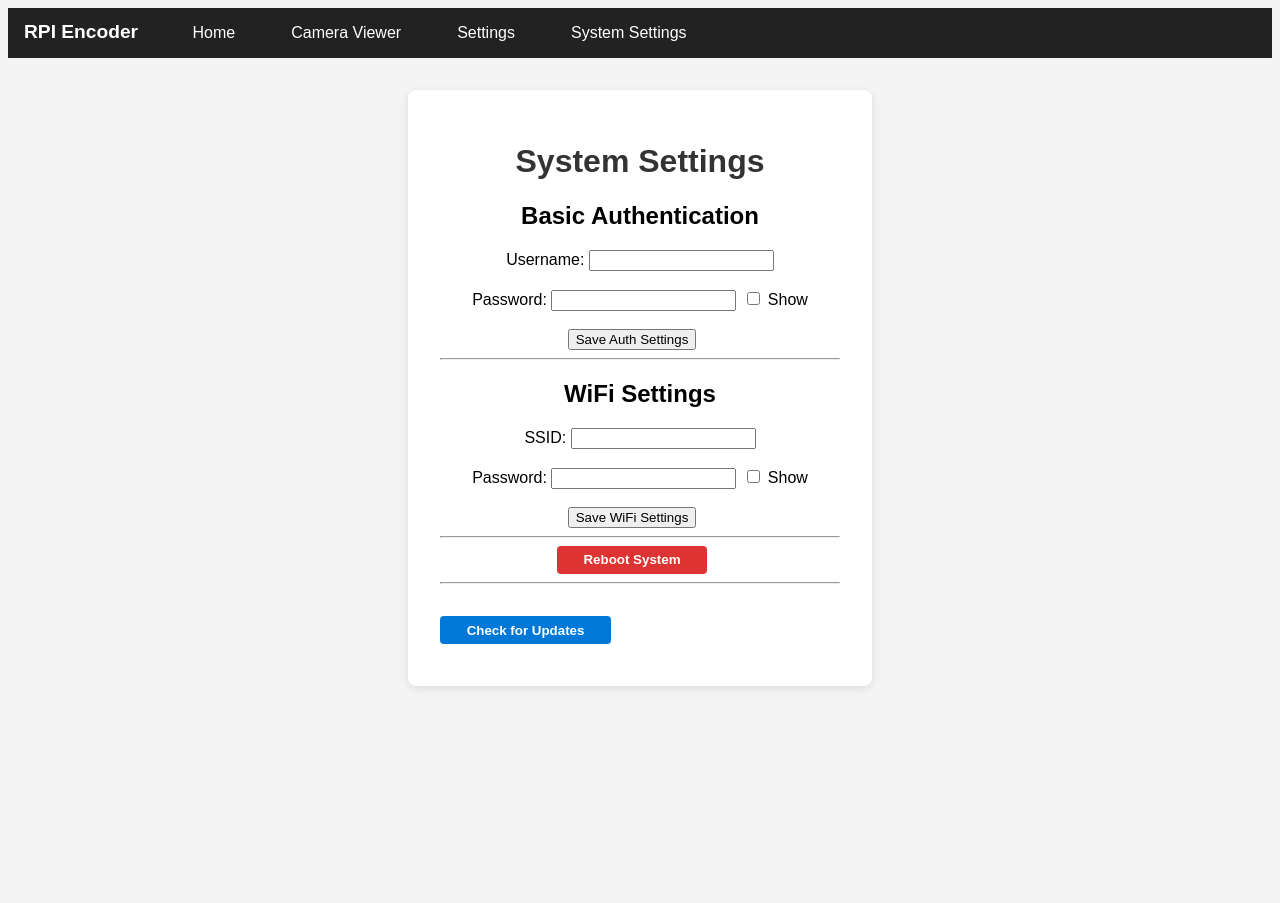
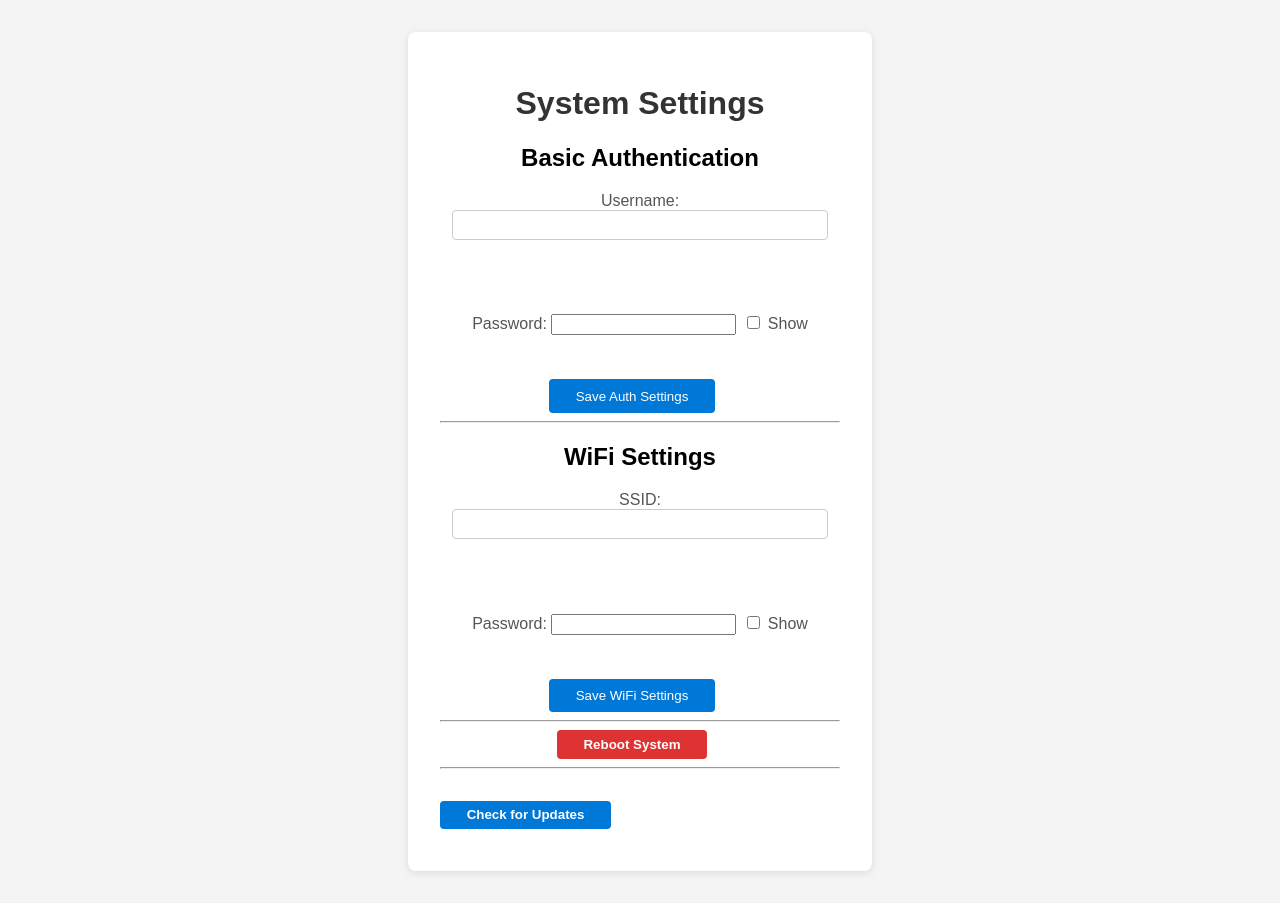
Before and after one commit to tfelici/RPI-Streamer, a Python web app: template templates/system_settings.html in a window 1280 px wide. Before the commit the page ends 688 px from the top, so only its background shows below. Run offline with Jinja, Linux system fonts and the light colour scheme; the template is opened without the code that fills it, so the values that code supplies are empty.

Commit message:
merged styles into navbar

```diff
--- a/templates/camera_viewer.html
+++ b/templates/camera_viewer.html
@@ -15,10 +15,14 @@
             text-align: center;
         }
         h1 { color: #333; }
+        .stat { font-size: 1.5em; margin: 1em 0; }
+        .label { color: #888; font-size: 0.9em; }
+        .content {
+            padding: 2em;
+        }
     </style>
 </head>
 <body>
-    {% include 'navbar.html' %}
     <div class="frame">
         <h1>Camera Viewer</h1>
         <iframe id="webcam-iframe" src="{{ ('http://' + request.host + ':8889/broadcast?muted=1&controls=1') if streaming else ('http://' + request.host + ':8889/webcam?muted=1&controls=1') }}" style="width:100%;height:360px;border:none;"></iframe>
--- a/templates/navbar.html
+++ b/templates/navbar.html
@@ -1,3 +1,30 @@
+<style>
+nav {
+    display: flex;
+    align-items: center;
+    background: #222;
+    color: #fff;
+    padding: 0.5em 1.5em;
+    font-size: 1.2em;
+    margin-bottom: 1.5em;
+    border-radius: 0 0 8px 8px;
+    gap: 2em;
+}
+nav a {
+    color: #fff;
+    text-decoration: none;
+    margin-left: 1.5em;
+    font-size: 0.95em;
+    font-weight: bold;
+    transition: color 0.2s;
+}
+nav a.active, nav a:hover {
+    color: #4ec9b0;
+}
+nav div {
+    margin-right: 2em;
+}
+</style>
 <nav>
     <div style="display:flex; flex-direction:column; align-items:flex-start;">
         <span>RPI Encoder</span>
--- a/templates/settings.html
+++ b/templates/settings.html
@@ -36,7 +36,6 @@
     </style>
 </head>
 <body>
-    {% include 'navbar.html' %}
     <div class="frame">
         <h1>Settings</h1>
         <form id="settings-form">
--- a/templates/system_settings.html
+++ b/templates/system_settings.html
@@ -15,31 +15,24 @@
             text-align: center;
         }
         h1 { color: #333; }
-        nav {
-            background: #222;
+        label { display: block; margin: 1em 0 0.5em; color: #555; }
+        input[type="text"], input[type="number"], select {
+            width: 90%;
+            padding: 0.5em;
+            border: 1px solid #ccc;
+            border-radius: 4px;
+            margin-bottom: 1em;
+        }
+        button {
+            padding: 0.7em 2em;
+            background: #0078d7;
             color: #fff;
-            padding: 0.5em 1em;
-            display: flex;
-            align-items: center;
+            border: none;
+            border-radius: 4px;
+            cursor: pointer;
         }
-        nav div {
-            font-weight: bold;
-            font-size: 1.2em;
-            margin-right: 2em;
-        }
-        nav a {
-            color: #fff;
-            text-decoration: none;
-            margin-right: 1.5em;
-            padding: 0.5em 1em;
-            border-radius: 4px;
-        }
-        nav a:hover {
-            background: #444;
-        }
-        nav a.active {
-            background: #444;
-        }
+        button:disabled { background: #aaa; }
+        .msg { color: green; margin-top: 1em; }
         .spinner {
             border: 8px solid #f3f3f3;
             border-top: 8px solid #0078d7;
@@ -84,7 +77,6 @@
     </style>
 </head>
 <body>
-    {% include 'navbar.html' %}
     <div class="frame">
         <h1>System Settings</h1>
         <form id="auth-form">
```
Also changed, not shown: templates/index.html (+0 -26 lines).
